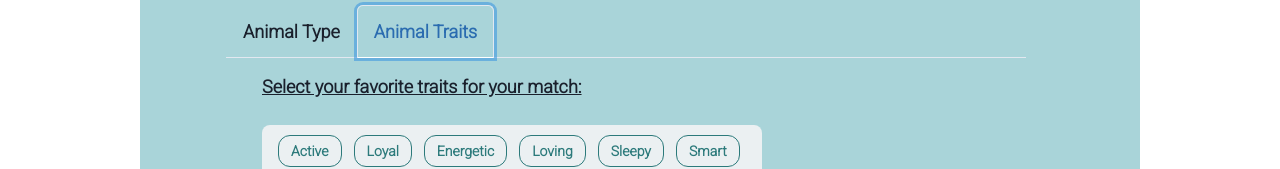
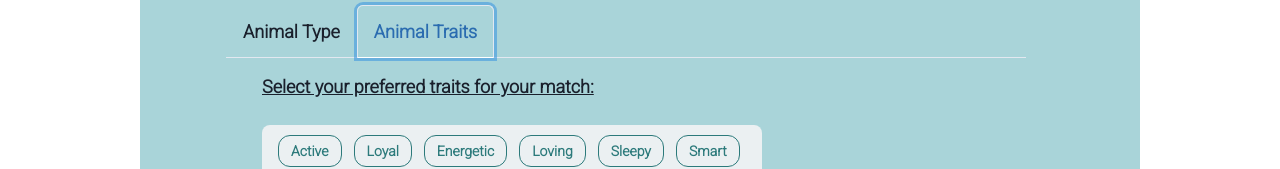
Before and after one commit to jfv-2000/purrrfect-match, a React (Create React App) app: page /preferences in a window 1280 px wide. Both pictures are taken after a click on the tab "Animal Traits". Shown: the part 210-379 px from the top of the page. Built offline with nearby package versions, Linux system fonts and the light colour scheme.

Commit message:
Update PreferenceSettings.js

```diff
--- a/src/components/Settings/PreferenceSettings.js
+++ b/src/components/Settings/PreferenceSettings.js
@@ -90,7 +90,7 @@ export default function PreferenceSettings(props) {
               </TabPanel>
               <TabPanel>
                 <Text mt="10px" fontSize="lg" fontWeight="600" ml="20px" as="u">
-                  Select your favorite traits for your match:
+                  Select your preferred traits for your match:
                 </Text>
                 <Container
                   borderRadius={8}
```
